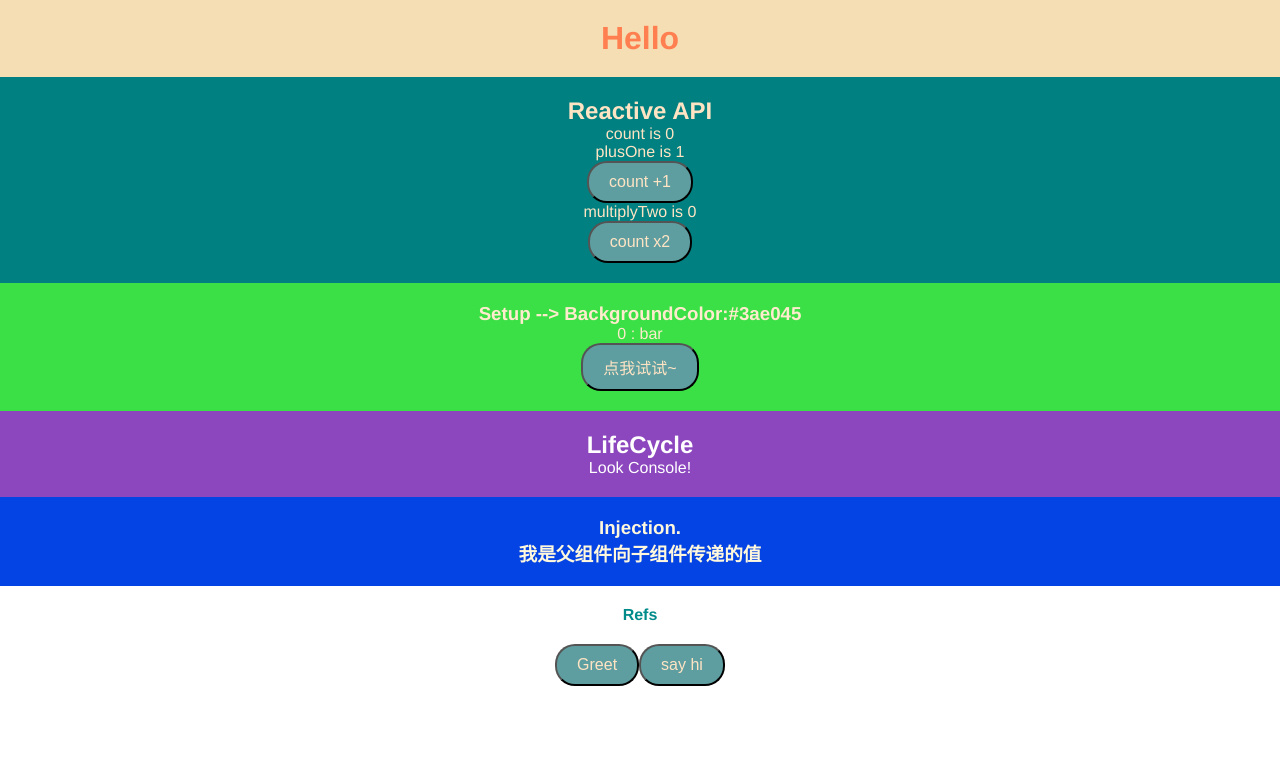
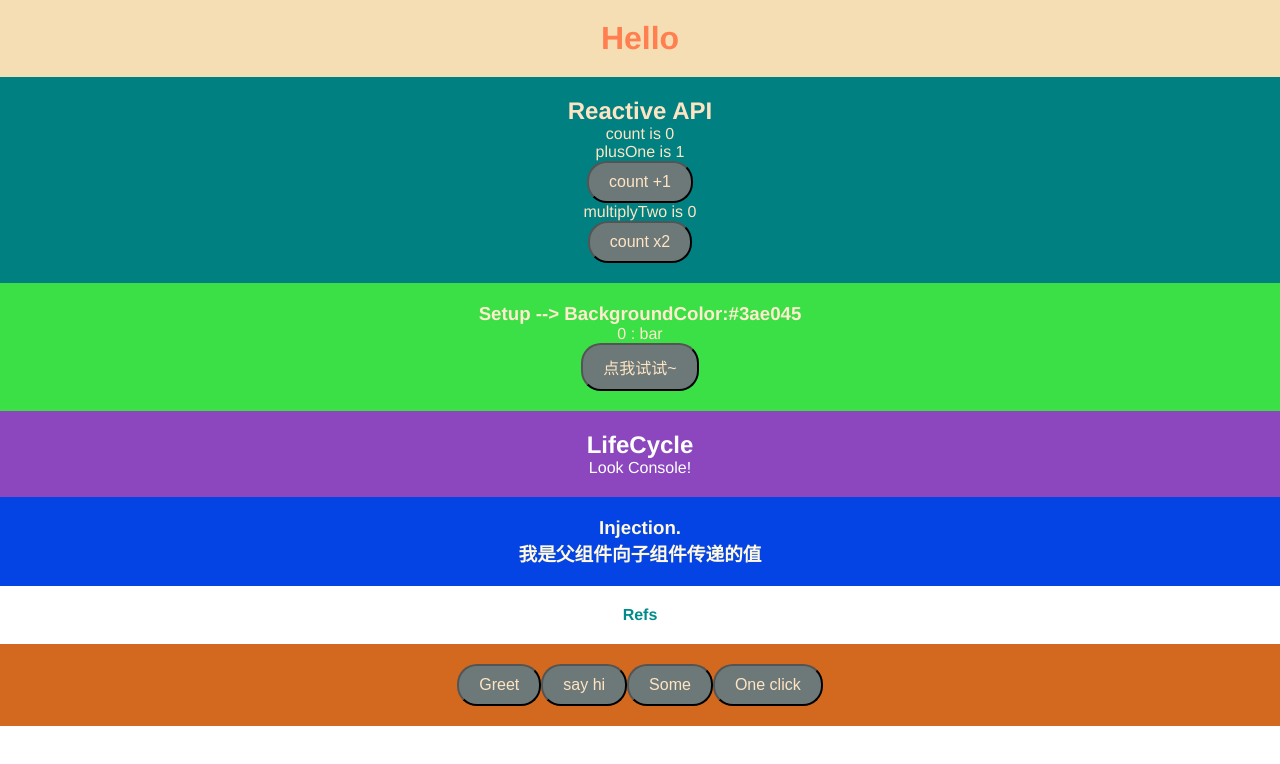
Before and after one commit to consolejs/vue3-composition-api-fresh, a Vue app: page / in a window 1280 px wide. Shown: the top 764 px of the page. Built offline with nearby package versions, Linux system fonts and the light colour scheme.

Commit message:
:dizzy: Event correlation

```diff
--- a/src/components/Event.vue
+++ b/src/components/Event.vue
@@ -1,8 +1,17 @@
 <template>
-<div id="example-2">
+<div id="event">
     <!-- `greet` 是在下面定义的方法名 -->
     <button @click="greet">Greet</button>
     <button @click="say('hi', $event)">say hi</button>
+    <!--
+        使用修饰符时，顺序很重要；
+        相应的代码会以同样的顺序产生。
+        因此，用 v-on:click.prevent.self 会阻止所有的点击，
+        而 v-on:click.self.prevent 只会阻止对元素自身的点击
+    -->
+    <button @click.stop="doThis">Some</button>
+    <!-- 点击事件将只会触发一次 -->
+    <button v-on:click.once="doThis">One click</button>
 </div>
 </template>
 
@@ -33,7 +42,22 @@ export default defineComponent({
                 console.log(event.target.tagName)
             }
             alert(msg)
+        },
+        doThis() {
+
+            console.log('Do this!')
         }
     }
 })
 </script>
+
+<style>
+#event {
+    padding: 20px 0;
+    background-color: chocolate
+}
+
+button {
+    background-color: #6d7979;
+}
+</style>
```
